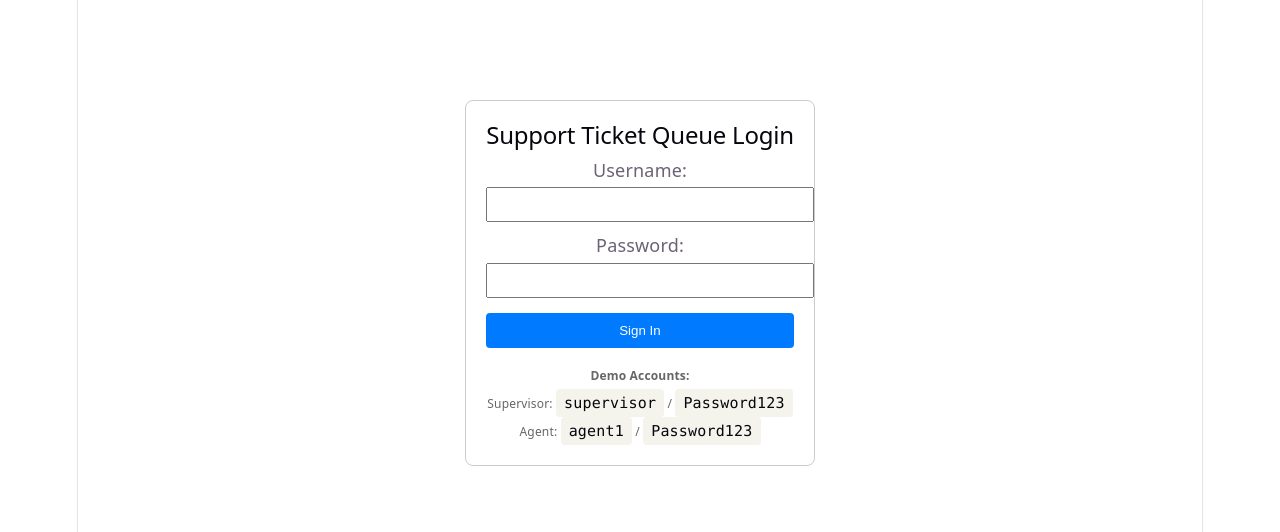
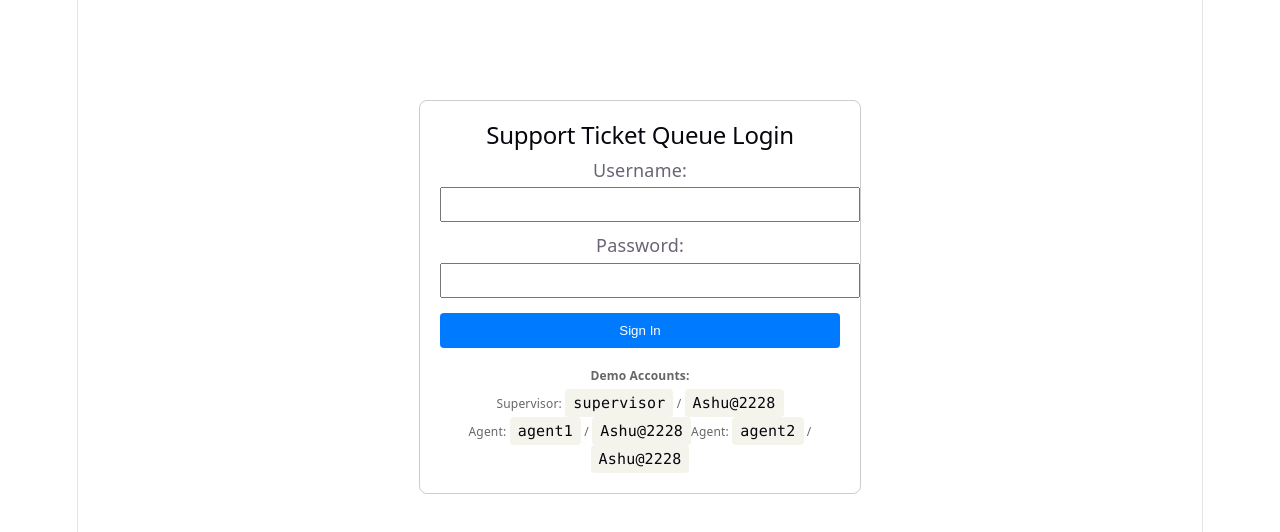
Before and after one commit to ashutoshtripathi09042017/support-ticketing-system, a React app in the folder frontend/: page / in a window 1280 px wide. Shown: the top 532 px of the page. Built offline with nearby package versions, Linux system fonts and the light colour scheme; no server answers; the HTML template or start-up script is replaced by a standard one.

Commit message:
normal chabges

```diff
--- a/frontend/src/Login.jsx
+++ b/frontend/src/Login.jsx
@@ -47,8 +47,9 @@ export default function Login() {
       </form>
       <div style={{ marginTop: '15px', fontSize: '12px', color: '#666' }}>
         <strong>Demo Accounts:</strong><br />
-        Supervisor: <code>supervisor</code> / <code>Password123</code><br />
-        Agent: <code>agent1</code> / <code>Password123</code>
+        Supervisor: <code>supervisor</code> / <code>Ashu@2228</code><br />
+        Agent: <code>agent1</code> / <code>Ashu@2228</code>
+        Agent: <code>agent2</code> / <code>Ashu@2228</code>
       </div>
     </div>
   );
```
